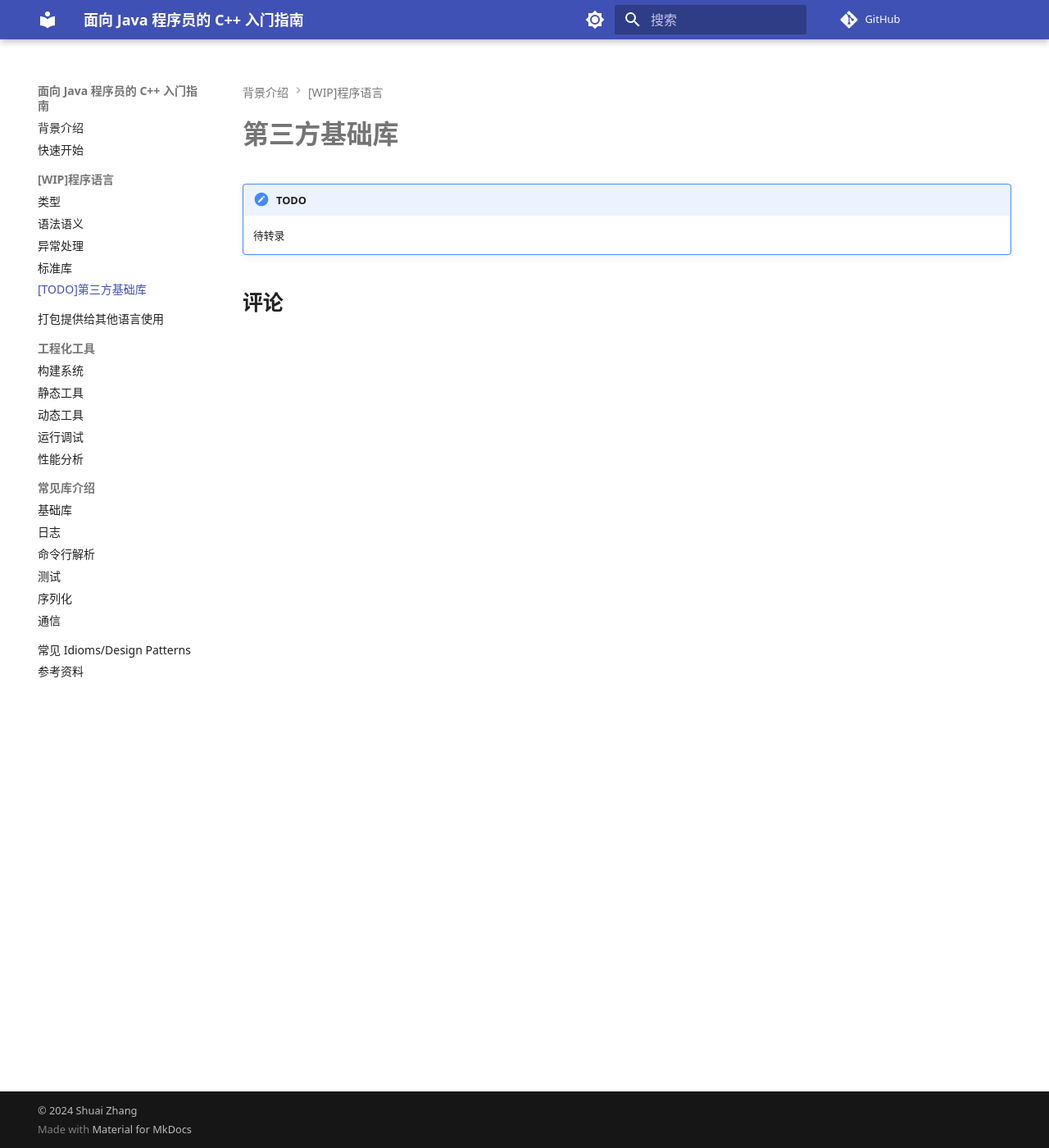
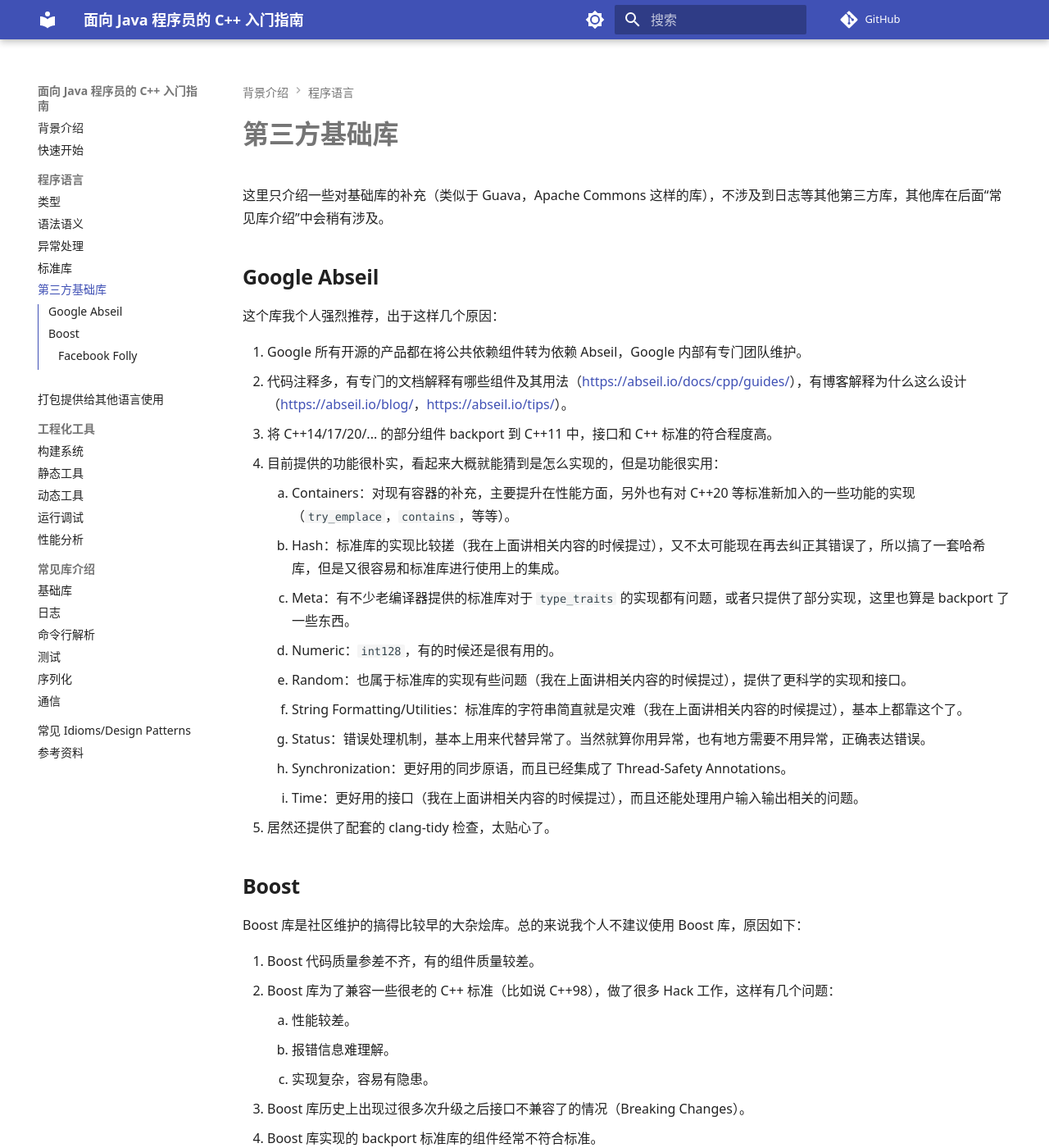
Before and after one commit to hcoona/cxx-for-java-developers, an MkDocs documentation site: the page built from docs/core-language/third-party-libraries.md, in a window 1280 px wide and 1400 px high. Shown: the whole window at 82% size. Built offline with MkDocs 1.6.1 and Material for MkDocs 9.7.7, drawn with Linux system fonts in a browser that asks for light colours; comment, search, counter and statistics services are not loaded; some of the changed text lies outside the part shown.

Commit message:
doc(third-party-libraries): Finish Transcription

```diff
--- a/docs/core-language/third-party-libraries.md
+++ b/docs/core-language/third-party-libraries.md
@@ -6,7 +6,42 @@
 
 # 第三方基础库
 
-/// admonition | TODO
-    type: todo
-待转录
-///
+这里只介绍一些对基础库的补充（类似于 Guava，Apache Commons 这样的库），不涉及到日志等其他第三方库，其他库在后面“常见库介绍”中会稍有涉及。
+
+## Google Abseil
+
+这个库我个人强烈推荐，出于这样几个原因：
+
+1. Google 所有开源的产品都在将公共依赖组件转为依赖 Abseil，Google 内部有专门团队维护。
+1. 代码注释多，有专门的文档解释有哪些组件及其用法（<https://abseil.io/docs/cpp/guides/>），有博客解释为什么这么设计（<https://abseil.io/blog/>，<https://abseil.io/tips/>）。
+1. 将 C++14/17/20/... 的部分组件 backport 到 C++11 中，接口和 C++ 标准的符合程度高。
+1. 目前提供的功能很朴实，看起来大概就能猜到是怎么实现的，但是功能很实用：
+    1. Containers：对现有容器的补充，主要提升在性能方面，另外也有对 C++20 等标准新加入的一些功能的实现（`try_emplace`，`contains`，等等）。
+    1. Hash：标准库的实现比较搓（我在上面讲相关内容的时候提过），又不太可能现在再去纠正其错误了，所以搞了一套哈希库，但是又很容易和标准库进行使用上的集成。
+    1. Meta：有不少老编译器提供的标准库对于 `type_traits` 的实现都有问题，或者只提供了部分实现，这里也算是 backport 了一些东西。
+    1. Numeric：`int128`，有的时候还是很有用的。
+    1. Random：也属于标准库的实现有些问题（我在上面讲相关内容的时候提过），提供了更科学的实现和接口。
+    1. String Formatting/Utilities：标准库的字符串简直就是灾难（我在上面讲相关内容的时候提过），基本上都靠这个了。
+    1. Status：错误处理机制，基本上用来代替异常了。当然就算你用异常，也有地方需要不用异常，正确表达错误。
+    1. Synchronization：更好用的同步原语，而且已经集成了 Thread-Safety Annotations。
+    1. Time：更好用的接口（我在上面讲相关内容的时候提过），而且还能处理用户输入输出相关的问题。
+1. 居然还提供了配套的 clang-tidy 检查，太贴心了。
+
+## Boost
+
+Boost 库是社区维护的搞得比较早的大杂烩库。总的来说我个人不建议使用 Boost 库，原因如下：
+
+1. Boost 代码质量参差不齐，有的组件质量较差。
+1. Boost 库为了兼容一些很老的 C++ 标准（比如说 C++98），做了很多 Hack 工作，这样有几个问题：
+    1. 性能较差。
+    1. 报错信息难理解。
+    1. 实现复杂，容易有隐患。
+1. Boost 库历史上出现过很多次升级之后接口不兼容了的情况（Breaking Changes）。
+1. Boost 库实现的 backport 标准库的组件经常不符合标准。
+1. 很多第三方库都对 Boost 有依赖，容易产生菱形依赖。很多情况下我们都不是把源代码放到一起联合编译，而是依赖于预编译的二进制文件。Boost 不提供 ABI 兼容，这种菱形依赖的问题无法解决。
+
+如果需要一些 Boost 库中比较独立的功能，可以参考 Boost 源码自己写一下。
+
+### Facebook Folly
+
+这部分评论和公司内部情况相关，目前不便展开。
--- a/mkdocs.yml
+++ b/mkdocs.yml
@@ -16,12 +16,12 @@
 nav:
   - "背景介绍": index.md
   - "快速开始": quickstart.md
-  - "[WIP]程序语言":
+  - "程序语言":
       - "类型": core-language/types.md
       - "语法语义": core-language/syntax-and-semantics.md
       - "异常处理": core-language/exceptions.md
       - "标准库": core-language/standard-library.md
-      - "[TODO]第三方基础库": core-language/third-party-libraries.md
+      - "第三方基础库": core-language/third-party-libraries.md
   - "打包提供给其他语言使用": ffi.md
   - "工程化工具":
       - "构建系统": engineering/build-systems.md
```
